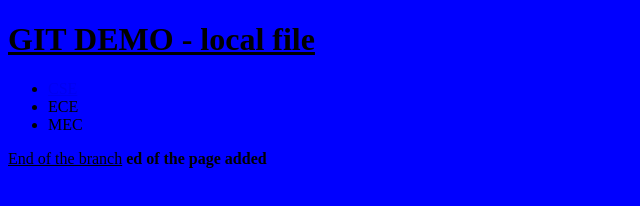
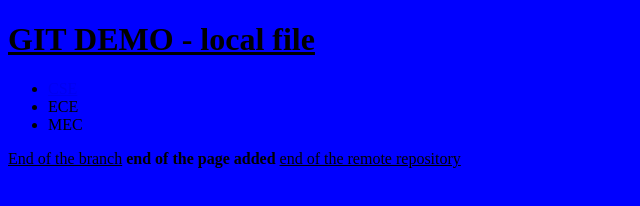
Before and after one commit to Bannu979/rgukt, a plain HTML site: page index.html in a window 1280 px wide. Shown: the whole page, without its empty margins (0-640 px from the left). Drawn offline with Linux system fonts and the light colour scheme.

Commit message:
underline in remote repository

```diff
--- a/index.html
+++ b/index.html
@@ -15,7 +15,8 @@
             <li>MEC</li>
         </ul>
         <u>End of the branch</u>
-        <b>ed of the page added</b>
+        <b>end of the page added</b>
+        <u>end of the remote repository</u>
     </body>
 </body>
 </html>
```
